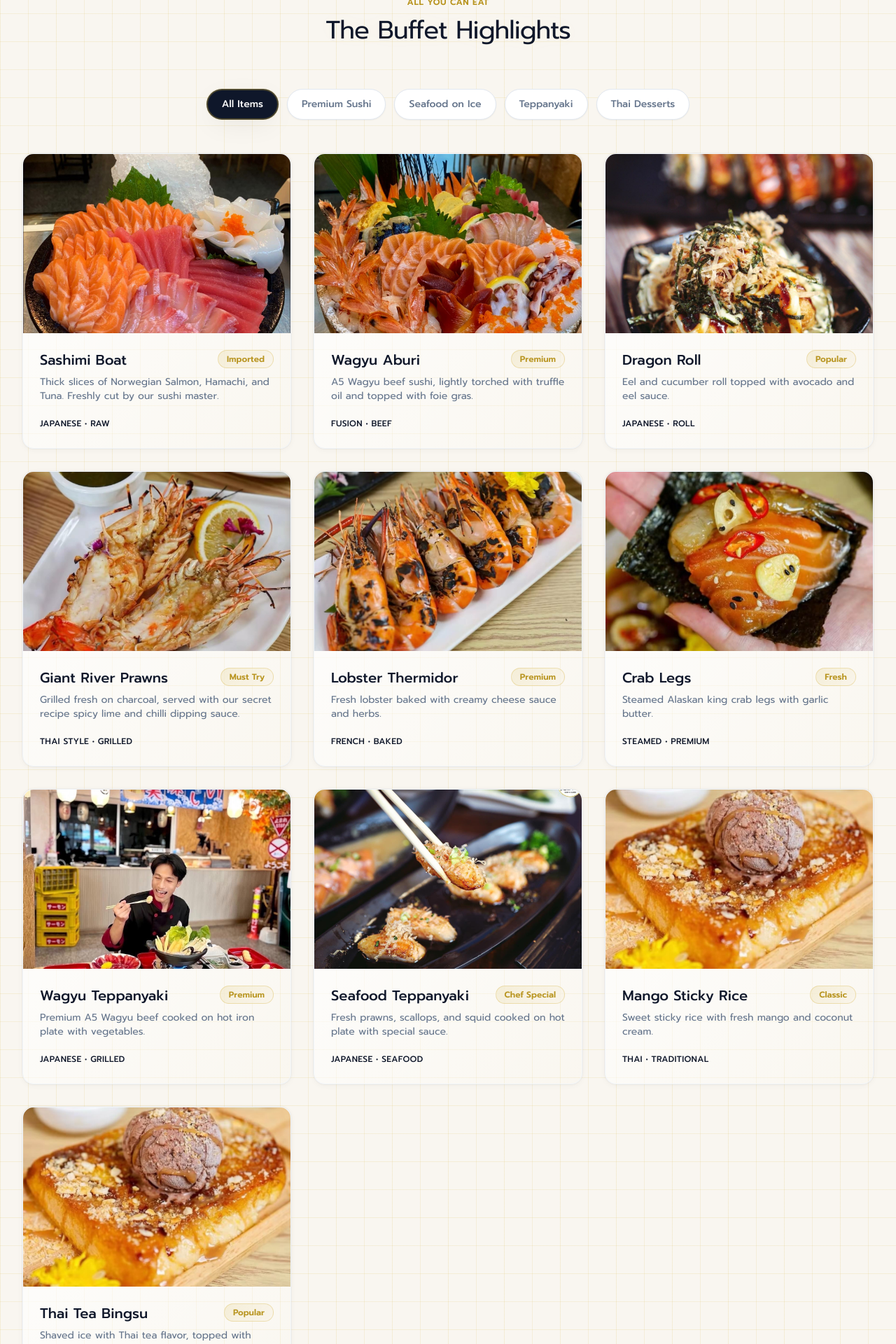
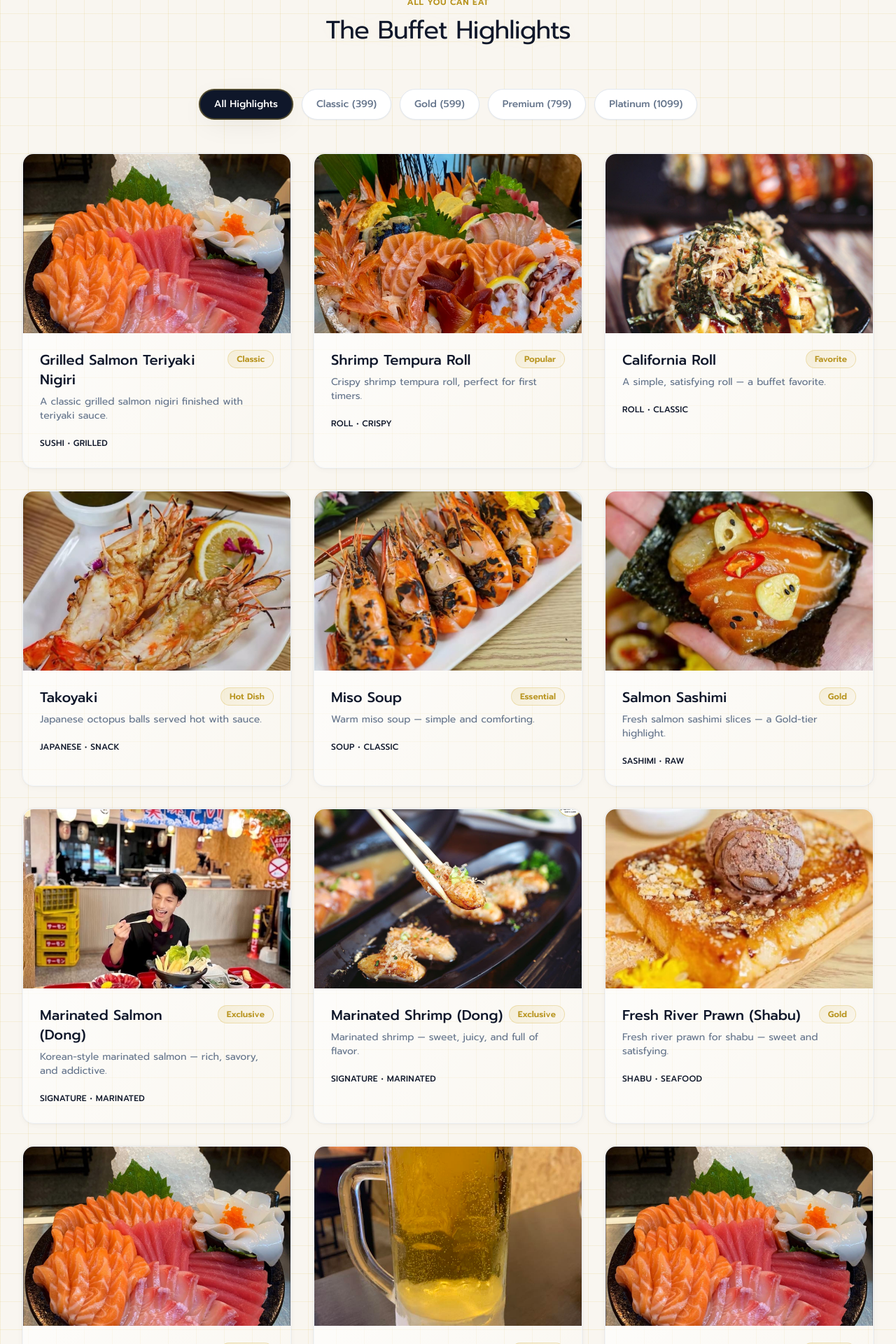
Before and after one commit to Fritte91/yumeplus, a React (Vite) app: page / in a window 1280 px wide. Shown: the part 1480-3400 px from the top of the page at 70% size. Built offline with nearby package versions, Linux system fonts and the light colour scheme; some icons are missing.

Commit message:
changed view highlights from menu.

```diff
--- a/src/data/menuItems.js
+++ b/src/data/menuItems.js
@@ -1,306 +1,312 @@
 /**
- * MENU ITEMS DATA
+ * MENU ITEMS DATA (Tier Highlights / Exclusives)
  *
- * Uses local images from the public folder
- * - Images are referenced as /filename.jpg (Vite serves public folder at root)
- * - Adds optional imageAlt for accessibility (EN/TH)
+ * Goal: keep the website menu LIGHTWEIGHT.
+ * - We only show “highlights / exclusives” per tier (Classic / Gold / Premium / Platinum)
+ * - Full detailed menu stays in the downloadable PDF.
+ *
+ * Images:
+ * - Uses your existing local placeholder images from /public
+ * - You can swap images later per item.
  */
 
+const placeholderImages = [
+  "/sashimi.jpg",
+  "/sushi1.jpg",
+  "/sushi2.jpg",
+  "/shrimp1.jpg",
+  "/shrimp2.jpg",
+  "/salmon1.jpg",
+  "/eat1.jpg",
+  "/eating1.jpg",
+  "/dessert1.jpg"
+];
+
+const pickImg = (i) => placeholderImages[i % placeholderImages.length];
+
 export const menuItems = [
-  // Premium Sushi Category
+  // =========================
+  // CLASSIC (399) HIGHLIGHTS
+  // =========================
   {
     id: 1,
-    category: 'sushi',
-    name: {
-      en: 'Sashimi Boat',
-      th: 'เรือซาชิมิ'
+    category: "classic",
+    name: { en: "Grilled Salmon Teriyaki Nigiri", th: "ซูชิแซลมอนย่างเทริ" },
+    description: {
+      en: "A classic grilled salmon nigiri finished with teriyaki sauce.",
+      th: "ซูชิแซลมอนย่างหอม ๆ ราดซอสเทริยากิ"
     },
-    description: {
-      en: 'Thick slices of Norwegian Salmon, Hamachi, and Tuna. Freshly cut by our sushi master.',
-      th: 'แซลมอนนอร์เวย์ ฮามาจิ และทูน่าหนาชิ้น ตัดสดโดยเชฟซูชิ'
-    },
-    image: "/sashimi.jpg",
-    imageAlt: {
-      en: 'Assorted sushi and sashimi platter served on a wooden boat',
-      th: 'ซูชิและซาชิมิรวมเสิร์ฟบนเรือไม้'
-    },
-    badge: {
-      en: 'Imported',
-      th: 'นำเข้า'
-    },
-    tag: {
-      en: 'Japanese • Raw',
-      th: 'ญี่ปุ่น • ดิบ'
-    }
+    image: pickImg(0),
+    imageAlt: { en: "Grilled salmon nigiri sushi", th: "ซูชิแซลมอนย่าง" },
+    badge: { en: "Classic", th: "คลาสสิก" },
+    tag: { en: "Sushi • Grilled", th: "ซูชิ • ย่าง" }
   },
   {
     id: 2,
-    category: 'sushi',
-    name: {
-      en: 'Wagyu Aburi',
-      th: 'วากิวอบูริ'
+    category: "classic",
+    name: { en: "Shrimp Tempura Roll", th: "กุ้งเทมปุระโรล" },
+    description: {
+      en: "Crispy shrimp tempura roll, perfect for first timers.",
+      th: "โรลกุ้งเทมปุระกรอบ ๆ กินง่าย ถูกใจทุกคน"
     },
-    description: {
-      en: 'A5 Wagyu beef sushi, lightly torched with truffle oil and topped with foie gras.',
-      th: 'ซูชิเนื้อวากิว A5 ย่างเบาๆ ด้วยน้ำมันทรัฟเฟิล ราดด้วยฟัวกราส์'
-    },
-    image: '/sushi1.jpg',
-    imageAlt: {
-      en: 'Sushi rolls being torched with flames (aburi style)',
-      th: 'ซูชิถูกพ่นไฟ (สไตล์อบูริ)'
-    },
-    badge: {
-      en: 'Premium',
-      th: 'พรีเมียม'
-    },
-    tag: {
-      en: 'Fusion • Beef',
-      th: 'ฟิวชั่น • เนื้อ'
-    }
+    image: pickImg(1),
+    imageAlt: { en: "Shrimp tempura sushi roll", th: "โรลกุ้งเทมปุระ" },
+    badge: { en: "Popular", th: "ยอดนิยม" },
+    tag: { en: "Roll • Crispy", th: "โรล • กรอบ" }
   },
   {
     id: 3,
-    category: 'sushi',
-    name: {
-      en: 'Dragon Roll',
-      th: 'มังกรโรล'
+    category: "classic",
+    name: { en: "California Roll", th: "แคลิฟอร์เนียโรล" },
+    description: {
+      en: "A simple, satisfying roll — a buffet favorite.",
+      th: "โรลยอดฮิต รสชาติกลมกล่อม กินเพลิน"
     },
-    description: {
-      en: 'Eel and cucumber roll topped with avocado and eel sauce.',
-      th: 'โรลปลาไหลและแตงกวา ราดด้วยอะโวคาโดและซอสปลาไหล'
-    },
-    image: '/sushi2.jpg',
-    imageAlt: {
-      en: 'Avocado-topped sushi roll lifted with chopsticks',
-      th: 'โรลซูชิโปะอะโวคาโดคีบด้วยตะเกียบ'
-    },
-    badge: {
-      en: 'Popular',
-      th: 'ยอดนิยม'
-    },
-    tag: {
-      en: 'Japanese • Roll',
-      th: 'ญี่ปุ่น • โรล'
-    }
+    image: pickImg(2),
+    imageAlt: { en: "California sushi roll", th: "แคลิฟอร์เนียโรล" },
+    badge: { en: "Favorite", th: "ขายดี" },
+    tag: { en: "Roll • Classic", th: "โรล • คลาสสิก" }
   },
-
-  // Seafood Category
   {
     id: 4,
-    category: 'seafood',
-    name: {
-      en: 'Giant River Prawns',
-      th: 'กุ้งแม่น้ำยักษ์'
+    category: "classic",
+    name: { en: "Takoyaki", th: "ทาโกยากิ" },
+    description: {
+      en: "Japanese octopus balls served hot with sauce.",
+      th: "ทาโกยากิร้อน ๆ ราดซอส หอมอร่อย"
     },
-    description: {
-      en: 'Grilled fresh on charcoal, served with our secret recipe spicy lime and chilli dipping sauce.',
-      th: 'ย่างสดบนถ่าน เสิร์ฟพร้อมน้ำจิ้มเผ็ดสูตรลับ'
-    },
-    image: '/shrimp1.jpg',
-    imageAlt: {
-      en: 'Shrimp grilling over hot coals',
-      th: 'กุ้งย่างบนเตาถ่านร้อน'
-    },
-    badge: {
-      en: 'Must Try',
-      th: 'ต้องลอง'
-    },
-    tag: {
-      en: 'Thai Style • Grilled',
-      th: 'สไตล์ไทย • ย่าง'
-    }
+    image: pickImg(3),
+    imageAlt: { en: "Takoyaki on a plate", th: "ทาโกยากิ" },
+    badge: { en: "Hot Dish", th: "เมนูร้อน" },
+    tag: { en: "Japanese • Snack", th: "ญี่ปุ่น • ของทานเล่น" }
   },
   {
     id: 5,
-    category: 'seafood',
-    name: {
-      en: 'Lobster Thermidor',
-      th: 'ล็อบสเตอร์เทอร์มิดอร์'
+    category: "classic",
+    name: { en: "Miso Soup", th: "ซุปมิโซะ" },
+    description: {
+      en: "Warm miso soup — simple and comforting.",
+      th: "ซุปมิโซะร้อน ๆ ซดสบาย ๆ"
     },
+    image: pickImg(4),
+    imageAlt: { en: "Bowl of miso soup", th: "ซุปมิโซะ" },
+    badge: { en: "Essential", th: "ต้องมี" },
+    tag: { en: "Soup • Classic", th: "ซุป • คลาสสิก" }
+  },
+
+  // =========================
+  // GOLD (599) EXCLUSIVES
+  // =========================
+  {
+    id: 6,
+    category: "gold",
+    name: { en: "Salmon Sashimi", th: "แซลมอนซาชิมิ" },
     description: {
-      en: 'Fresh lobster baked with creamy cheese sauce and herbs.',
-      th: 'ล็อบสเตอร์สดอบด้วยซอสชีสครีมและสมุนไพร'
+      en: "Fresh salmon sashimi slices — a Gold-tier highlight.",
+      th: "แซลมอนซาชิมิชิ้นสด ฟินแบบโกลด์"
     },
-    image: '/shrimp2.jpg',
-    imageAlt: {
-      en: 'Cooked lobster dish plated for dinner',
-      th: 'เมนูล็อบสเตอร์เสิร์ฟบนจาน'
-    },
-    badge: {
-      en: 'Premium',
-      th: 'พรีเมียม'
-    },
-    tag: {
-      en: 'French • Baked',
-      th: 'ฝรั่งเศส • อบ'
-    }
+    image: pickImg(5),
+    imageAlt: { en: "Salmon sashimi slices", th: "แซลมอนซาชิมิ" },
+    badge: { en: "Gold", th: "โกลด์" },
+    tag: { en: "Sashimi • Raw", th: "ซาชิมิ • ดิบ" }
   },
   {
-    id: 6,
-    category: 'seafood',
-    name: {
-      en: 'Crab Legs',
-      th: 'ขาปู'
+    id: 7,
+    category: "gold",
+    name: { en: "Marinated Salmon (Dong)", th: "แซลมอนดอง" },
+    description: {
+      en: "Korean-style marinated salmon — rich, savory, and addictive.",
+      th: "แซลมอนดองสไตล์เกาหลี รสเข้มข้น กินเพลิน"
     },
-    description: {
-      en: 'Steamed Alaskan king crab legs with garlic butter.',
-      th: 'ขาปูอลาสก้าต้มสุกพร้อมเนยกระเทียม'
-    },
-    image: '/salmon1.jpg',
-    imageAlt: {
-      en: 'Crab legs served on ice',
-      th: 'ขาปูเสิร์ฟบนน้ำแข็ง'
-    },
-    badge: {
-      en: 'Fresh',
-      th: 'สด'
-    },
-    tag: {
-      en: 'Steamed • Premium',
-      th: 'ต้ม • พรีเมียม'
-    }
-  },
-
-  // Teppanyaki Category
-  {
-    id: 7,
-    category: 'teppanyaki',
-    name: {
-      en: 'Wagyu Teppanyaki',
-      th: 'วากิวเทปปันยากิ'
-    },
-    description: {
-      en: 'Premium A5 Wagyu beef cooked on hot iron plate with vegetables.',
-      th: 'เนื้อวากิว A5 พรีเมียมปรุงบนแผ่นเหล็กร้อนพร้อมผัก'
-    },
-    image: '/eat1.jpg',
-    imageAlt: {
-      en: 'Meat grilling on a hot grill plate',
-      th: 'เนื้อย่างบนเตา/แผ่นร้อน'
-    },
-    badge: {
-      en: 'Premium',
-      th: 'พรีเมียม'
-    },
-    tag: {
-      en: 'Japanese • Grilled',
-      th: 'ญี่ปุ่น • ย่าง'
-    }
+    image: pickImg(6),
+    imageAlt: { en: "Marinated salmon dish", th: "แซลมอนดอง" },
+    badge: { en: "Exclusive", th: "เฉพาะโกลด์" },
+    tag: { en: "Signature • Marinated", th: "ซิกเนเจอร์ • ดอง" }
   },
   {
     id: 8,
-    category: 'teppanyaki',
-    name: {
-      en: 'Seafood Teppanyaki',
-      th: 'ซีฟู้ดเทปปันยากิ'
+    category: "gold",
+    name: { en: "Marinated Shrimp (Dong)", th: "กุ้งดอง" },
+    description: {
+      en: "Marinated shrimp — sweet, juicy, and full of flavor.",
+      th: "กุ้งดองเนื้อเด้ง หวานฉ่ำ รสจัดจ้าน"
     },
-    description: {
-      en: 'Fresh prawns, scallops, and squid cooked on hot plate with special sauce.',
-      th: 'กุ้ง หอยเชลล์ และปลาหมึกสดปรุงบนแผ่นร้อนพร้อมซอสพิเศษ'
-    },
-    image: '/eating1.jpg',
-    imageAlt: {
-      en: 'Chef preparing food on a teppanyaki grill',
-      th: 'เชฟกำลังปรุงอาหารบนเตาเทปปันยากิ'
-    },
-    badge: {
-      en: 'Chef Special',
-      th: 'พิเศษจากเชฟ'
-    },
-    tag: {
-      en: 'Japanese • Seafood',
-      th: 'ญี่ปุ่น • ซีฟู้ด'
-    }
+    image: pickImg(7),
+    imageAlt: { en: "Marinated shrimp dish", th: "กุ้งดอง" },
+    badge: { en: "Exclusive", th: "เฉพาะโกลด์" },
+    tag: { en: "Signature • Marinated", th: "ซิกเนเจอร์ • ดอง" }
   },
-
-  // Thai Desserts Category
   {
     id: 9,
-    category: 'desserts',
-    name: {
-      en: 'Mango Sticky Rice',
-      th: 'ข้าวเหนียวมะม่วง'
+    category: "gold",
+    name: { en: "Fresh River Prawn (Shabu)", th: "กุ้งแม่น้ำสด (ชาบู)" },
+    description: {
+      en: "Fresh river prawn for shabu — sweet and satisfying.",
+      th: "กุ้งแม่น้ำสดสำหรับชาบู หวานเด้ง"
     },
-    description: {
-      en: 'Sweet sticky rice with fresh mango and coconut cream.',
-      th: 'ข้าวเหนียวหวานพร้อมมะม่วงสดและกะทิ'
-    },
-    image: '/dessert1.jpg',
-    imageAlt: {
-      en: 'Mango sticky rice served on a white plate',
-      th: 'ข้าวเหนียวมะม่วงเสิร์ฟบนจานสีขาว'
-    },
-    badge: {
-      en: 'Classic',
-      th: 'คลาสสิก'
-    },
-    tag: {
-      en: 'Thai • Traditional',
-      th: 'ไทย • แบบดั้งเดิม'
-    }
+    image: pickImg(8),
+    imageAlt: { en: "River prawn for hot pot", th: "กุ้งแม่น้ำสำหรับชาบู" },
+    badge: { en: "Gold", th: "โกลด์" },
+    tag: { en: "Shabu • Seafood", th: "ชาบู • ซีฟู้ด" }
   },
   {
     id: 10,
-    category: 'desserts',
-    name: {
-      en: 'Thai Tea Bingsu',
-      th: 'บิงซูชาไทย'
+    category: "gold",
+    name: { en: "Ribeye Beef (Shabu)", th: "เนื้อริบอาย (ชาบู)" },
+    description: {
+      en: "Tender ribeye slices for shabu — rich and juicy.",
+      th: "เนื้อริบอายสไลซ์บาง ๆ นุ่มฉ่ำสำหรับชาบู"
     },
+    image: pickImg(0),
+    imageAlt: { en: "Ribeye beef slices", th: "เนื้อริบอายสไลซ์" },
+    badge: { en: "Upgrade", th: "อัปเกรด" },
+    tag: { en: "Shabu • Beef", th: "ชาบู • เนื้อ" }
+  },
+
+  // =========================
+  // PREMIUM (799) EXCLUSIVES
+  // =========================
+  {
+    id: 11,
+    category: "premium",
+    name: { en: "Unlimited Draft Beer", th: "เบียร์สดไม่อั้น" },
     description: {
-      en: 'Shaved ice with Thai tea flavor, topped with condensed milk and toppings.',
-      th: 'น้ำแข็งไสรสชาไทย ราดด้วยนมข้นหวานและท็อปปิ้ง'
+      en: "Enjoy unlimited draft beer during your dining time.",
+      th: "เบียร์สดไม่อั้นตลอดเวลาที่ทาน"
     },
-    image: '/dessert1.jpg',
-    imageAlt: {
-      en: 'Mango shaved ice dessert in a bowl (bingsu style)',
-      th: 'บิงซู/น้ำแข็งไสเสิร์ฟในชาม'
+    image: "/beer.jpg",
+    imageAlt: { en: "Draft beer glass", th: "แก้วเบียร์สด" },
+    badge: { en: "Premium", th: "พรีเมียม" },
+    tag: { en: "Beer • Unlimited", th: "เบียร์ • ไม่อั้น" }
+  },
+  {
+    id: 12,
+    category: "premium",
+    name: { en: "Tuna Sashimi", th: "ซาชิมิทูน่า" },
+    description: {
+      en: "Fresh tuna sashimi — clean flavor and smooth texture.",
+      th: "ซาชิมิทูน่าสด รสนุ่มละมุน"
     },
-    badge: {
-      en: 'Popular',
-      th: 'ยอดนิยม'
+    image: "/sashimi.jpg",
+    imageAlt: { en: "Tuna sashimi", th: "ซาชิมิทูน่า" },
+    badge: { en: "Premium", th: "พรีเมียม" },
+    tag: { en: "Sashimi • Raw", th: "ซาชิมิ • ดิบ" }
+  },
+  {
+    id: 13,
+    category: "premium",
+    name: { en: "Hamachi Sashimi", th: "ซาชิมิฮามาจิ" },
+    description: {
+      en: "Yellowtail sashimi — buttery and premium.",
+      th: "ฮามาจิซาชิมิ เนื้อนุ่ม มันกำลังดี"
     },
-    tag: {
-      en: 'Thai • Ice',
-      th: 'ไทย • ไอซ์'
-    }
+    image: pickImg(3),
+    imageAlt: { en: "Hamachi sashimi", th: "ฮามาจิซาชิมิ" },
+    badge: { en: "Premium", th: "พรีเมียม" },
+    tag: { en: "Sashimi • Premium", th: "ซาชิมิ • พรีเมียม" }
+  },
+  {
+    id: 14,
+    category: "premium",
+    name: { en: "Kani Miso", th: "คานิมิโซะ" },
+    description: {
+      en: "Rich crab miso — a chef-loved Japanese delicacy.",
+      th: "คานิมิโซะหอมมัน เมนูโปรดของสายญี่ปุ่น"
+    },
+    image: pickImg(4),
+    imageAlt: { en: "Kani miso dish", th: "คานิมิโซะ" },
+    badge: { en: "Chef Pick", th: "เชฟแนะนำ" },
+    tag: { en: "Japanese • Special", th: "ญี่ปุ่น • พิเศษ" }
+  },
+  {
+    id: 15,
+    category: "premium",
+    name: { en: "Grilled River Prawn", th: "กุ้งเผา" },
+    description: {
+      en: "Grilled prawns — smoky aroma and sweet meat.",
+      th: "กุ้งเผาหอม ๆ เนื้อหวานแน่น"
+    },
+    image: pickImg(5),
+    imageAlt: { en: "Grilled prawn", th: "กุ้งเผา" },
+    badge: { en: "Premium", th: "พรีเมียม" },
+    tag: { en: "Seafood • Grilled", th: "ซีฟู้ด • ย่าง" }
+  },
+
+  // =========================
+  // PLATINUM (1099) EXCLUSIVES
+  // =========================
+  {
+    id: 16,
+    category: "platinum",
+    name: { en: "Unlimited Draft Beer", th: "เบียร์สดไม่อั้น" },
+    description: {
+      en: "Unlimited draft beer included in Platinum tier.",
+      th: "แพ็กเกจแพลตตินัมรวมเบียร์สดไม่อั้น"
+    },
+    image: pickImg(6),
+    imageAlt: { en: "Draft beer glass", th: "แก้วเบียร์สด" },
+    badge: { en: "Platinum", th: "แพลตตินัม" },
+    tag: { en: "Beer • Unlimited", th: "เบียร์ • ไม่อั้น" }
+  },
+  {
+    id: 17,
+    category: "platinum",
+    name: { en: "Foie Gras Nigiri", th: "ซูชิฟัวกราส" },
+    description: {
+      en: "Foie gras nigiri — rich, creamy, and luxurious.",
+      th: "ซูชิฟัวกราส หอมมัน สายพรีเมียมห้ามพลาด"
+    },
+    image: pickImg(7),
+    imageAlt: { en: "Foie gras nigiri sushi", th: "ซูชิฟัวกราส" },
+    badge: { en: "Exclusive", th: "เฉพาะแพลตตินัม" },
+    tag: { en: "Sushi • Luxury", th: "ซูชิ • พรีเมียม" }
+  },
+  {
+    id: 18,
+    category: "platinum",
+    name: { en: "Ikura Gunkan (Salmon Roe)", th: "ซูชิไข่แซลมอน" },
+    description: {
+      en: "Ikura gunkan — bursting salmon roe with ocean flavor.",
+      th: "กุนกันไข่แซลมอน เม็ดเด้ง รสทะเลเต็ม ๆ"
+    },
+    image: pickImg(8),
+    imageAlt: { en: "Ikura gunkan sushi", th: "ซูชิไข่แซลมอน" },
+    badge: { en: "Exclusive", th: "เฉพาะแพลตตินัม" },
+    tag: { en: "Gunkan • Roe", th: "กุนกัน • ไข่ปลา" }
+  },
+  {
+    id: 19,
+    category: "platinum",
+    name: { en: "Australian Beef Karubi", th: "วากิว karubi" },
+    description: {
+      en: "Tender, juicy beef slices for shabu or grill (as served).",
+      th: "เนื้อสไลซ์นุ่มฉ่ำ สำหรับชาบูหรือย่างตามเมนู"
+    },
+    image: pickImg(0),
+    imageAlt: { en: "Sliced beef for hotpot", th: "เนื้อสไลซ์สำหรับชาบู" },
+    badge: { en: "Top Beef", th: "เนื้อท็อป" },
+    tag: { en: "Beef • Premium", th: "เนื้อ • พรีเมียม" }
+  },
+  {
+    id: 20,
+    category: "platinum",
+    name: { en: "Waffle with Ice Cream", th: "วาฟเฟิลไอศกรีม" },
+    description: {
+      en: "Warm waffle served with ice cream — a sweet finish.",
+      th: "วาฟเฟิลอุ่น ๆ เสิร์ฟพร้อมไอศกรีม ปิดท้ายแบบฟิน"
+    },
+    image: pickImg(2),
+    imageAlt: { en: "Waffle served with ice cream", th: "วาฟเฟิลเสิร์ฟพร้อมไอศกรีม" },
+    badge: { en: "Dessert", th: "ของหวาน" },
+    tag: { en: "Sweet • Dessert", th: "หวาน • ของหวาน" }
   }
 ];
 
-// Category definitions
+// Category definitions (tier filters)
 export const categories = [
-  {
-    id: 'all',
-    name: {
-      en: 'All Items',
-      th: 'ทั้งหมด'
-    }
-  },
-  {
-    id: 'sushi',
-    name: {
-      en: 'Premium Sushi',
-      th: 'ซูชิพรีเมียม'
-    }
-  },
-  {
-    id: 'seafood',
-    name: {
-      en: 'Seafood on Ice',
-      th: 'ซีฟู้ดบนน้ำแข็ง'
-    }
-  },
-  {
-    id: 'teppanyaki',
-    name: {
-      en: 'Teppanyaki',
-      th: 'เทปปันยากิ'
-    }
-  },
-  {
-    id: 'desserts',
-    name: {
-      en: 'Thai Desserts',
-      th: 'ของหวานไทย'
-    }
-  }
+  { id: "all", name: { en: "All Highlights", th: "ไฮไลท์ทั้งหมด" } },
+  { id: "classic", name: { en: "Classic (399)", th: "คลาสสิก (399)" } },
+  { id: "gold", name: { en: "Gold (599)", th: "โกลด์ (599)" } },
+  { id: "premium", name: { en: "Premium (799)", th: "พรีเมียม (799)" } },
+  { id: "platinum", name: { en: "Platinum (1099)", th: "แพลตตินัม (1099)" } }
 ];
```
Also changed, not shown: public/beer.jpg (added).
